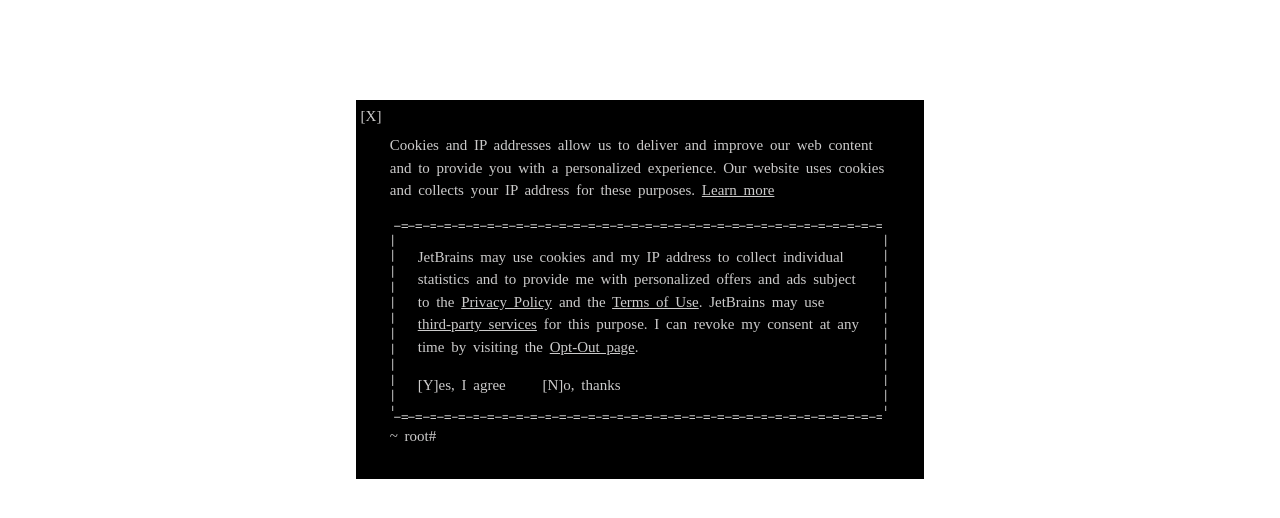
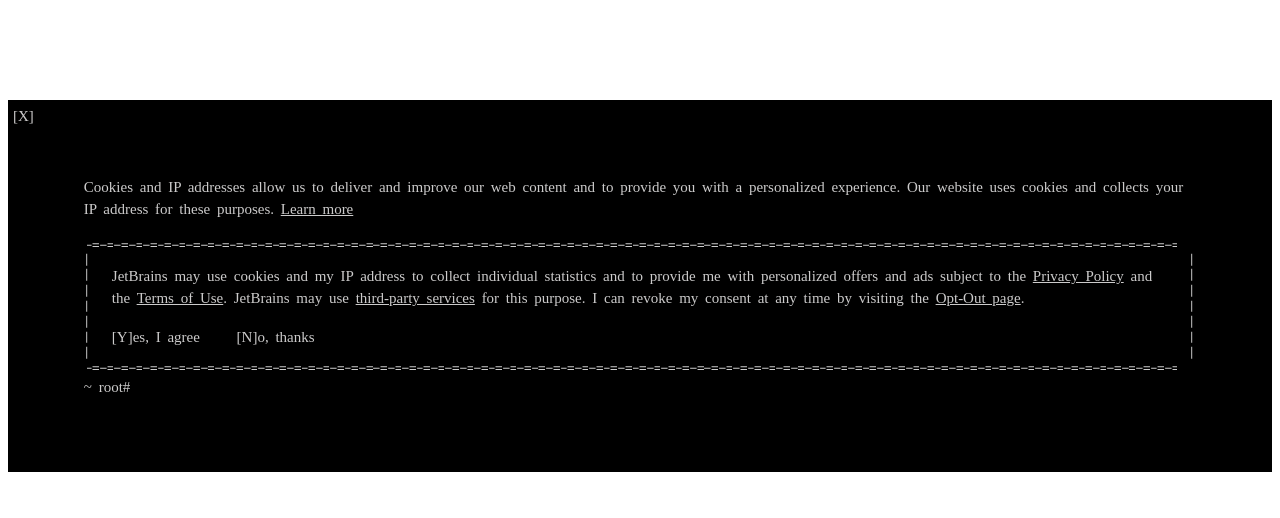
Before and after one commit to Enveryakubov/Enveryakubov.github.io, a plain HTML site: page index.html in a window 1280 px wide. Drawn offline with Linux system fonts and the light colour scheme.

Commit message:
Update style.css

```diff
--- a/style.css
+++ b/style.css
@@ -1,7 +1,7 @@
 .cookie-banner {
   margin: auto;
   margin-top: 100px;
-  width: 45%;
+  min-width: 45%;
   max-height: 420px;
   overflow: auto;
   position: relative;
```
